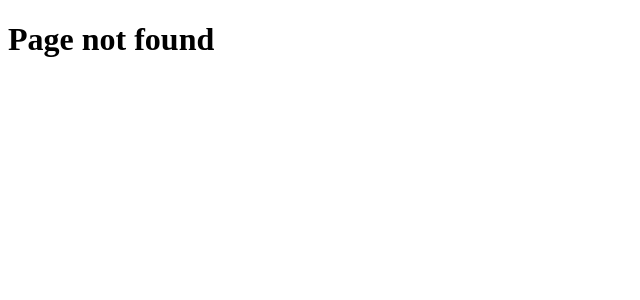
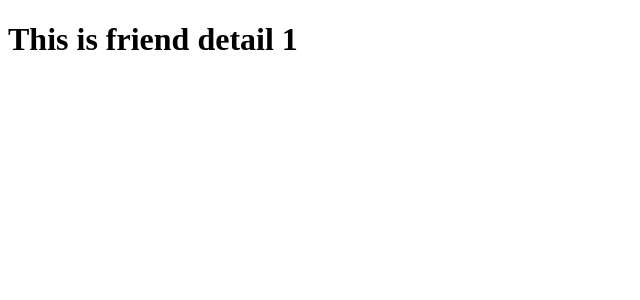
Before and after one commit to Mizzan/react-intermediate-concepts, a React (Create React App) app: page /friend/1 in a window 1280 px wide. Before the commit this address had no page. Shown: the top 300 px of the page, without its empty margins (0-640 px from the left). Built offline with nearby package versions, Linux system fonts and the light colour scheme.

Commit message:
create and read route parameter

```diff
--- a/src/App.js
+++ b/src/App.js
@@ -2,6 +2,7 @@ import "./App.css";
 import Home from "./components/Home/Home";
 import { BrowserRouter as Router, Switch, Route, Link } from "react-router-dom";
 import NotFound from "./components/NotFound/NotFound";
+import FriendDetail from "./components/FriendDetail.js/FriendDetail";
 
 function App() {
   return (
@@ -9,6 +10,9 @@ function App() {
       <Switch>
         <Route path="/home">
           <Home />
+        </Route>
+        <Route path="/friend/:friendId">
+          <FriendDetail />
         </Route>
         <Route exact path="/">
           <Home />
--- a/src/components/Friend/Friend.js
+++ b/src/components/Friend/Friend.js
@@ -1,11 +1,15 @@
 import React from "react";
+import { Link } from "react-router-dom";
 import "./Friend.css";
 const Friend = (props) => {
-  const { name, email } = props.friend;
+  const { name, email, id } = props.friend;
   return (
     <div className="friend-container">
       <h3>Name : {name}</h3>
       <p>Email : {email}</p>
+      <p>
+        Id : {id} <Link to={`/friend/${id}`}> Show Details of Friend</Link>
+      </p>
     </div>
   );
 };
--- /dev/null
+++ b/src/components/FriendDetail.js/FriendDetail.js
@@ -0,0 +1,13 @@
+import React from "react";
+import { useParams } from "react-router-dom";
+
+const FriendDetail = () => {
+  const { friendId } = useParams();
+  return (
+    <div>
+      <h1>This is friend detail {friendId}</h1>
+    </div>
+  );
+};
+
+export default FriendDetail;
```
